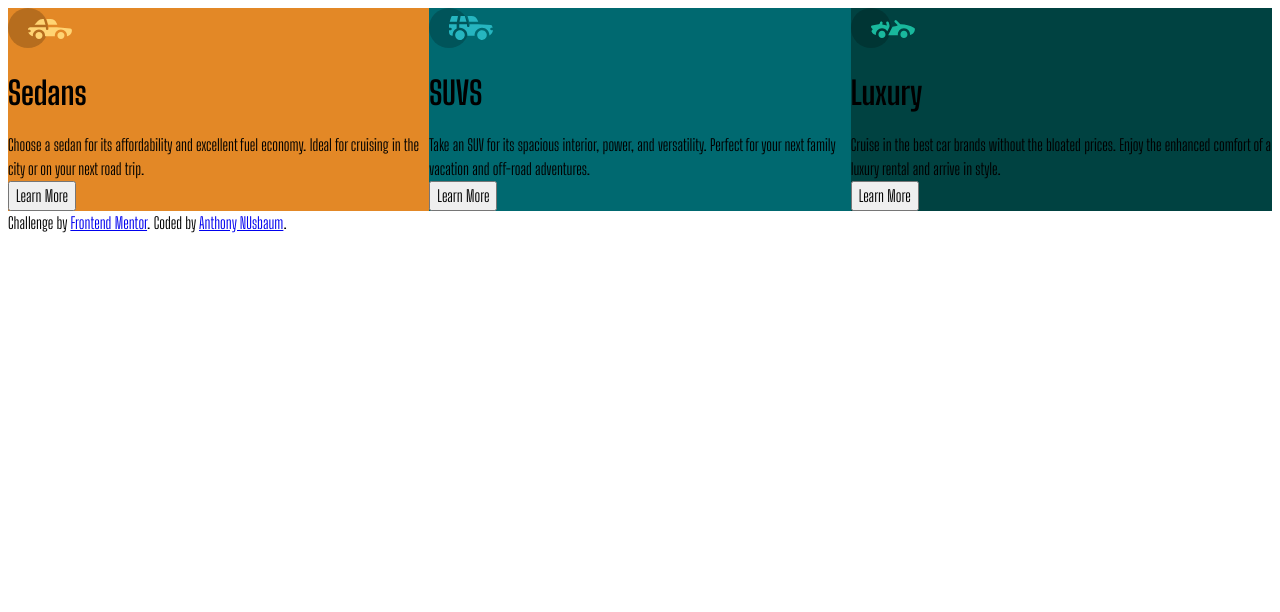
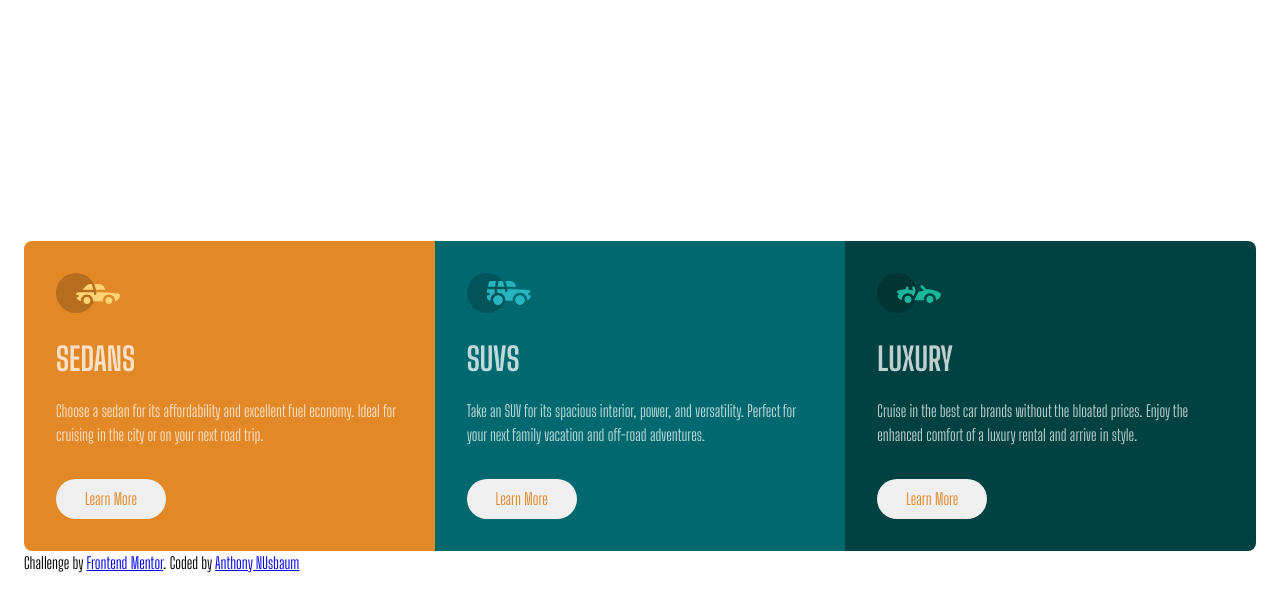
Before and after one commit to anusb412/3-column-preview-card-component-main, a plain HTML site: page index.html in a window 1280 px wide. Drawn offline with Linux system fonts and the light colour scheme.

Commit message:
8/10 7:20 Final

```diff
--- a/index.html
+++ b/index.html
@@ -35,11 +35,11 @@
       rental and arrive in style.</p>
     <button class="learn-button">Learn More</button>
     </div>
+    <div class="attribution">
+      Challenge by <a href="https://www.frontendmentor.io?ref=challenge" target="_blank">Frontend Mentor</a>.
+      Coded by <a href="#">Anthony NUsbaum</a>
+    </div>
  </div>
+</body>
 
-  <div class="attribution">
-    Challenge by <a href="https://www.frontendmentor.io?ref=challenge" target="_blank">Frontend Mentor</a>.
-    Coded by <a href="#">Anthony NUsbaum</a>.
-  </div>
-</body>
 </html>
--- a/style.css
+++ b/style.css
@@ -95,6 +95,20 @@ select {
     --fw-700: 700;
 }
 
+body {
+    display: flex;
+    justify-content: center;
+    align-items: center;
+}
+
+.container {
+    padding: 2rem 1rem;
+}
+
+.section {
+    padding: 2rem;
+}
+
 .sedan-section {
     background-color: var(--clr-orange);
 }
@@ -107,10 +121,49 @@ select {
     background-color: var(--clr-vdcyan);
 }
 
+h1 {
+    color: var(--clr-white);
+    text-transform: uppercase;
+    font-weight: var(--fw-700);
+    font-size: 2rem;
+}
+
+p {
+    color: var(--clr-white);
+    font-family: "Big Shoulders Display";
+    font-weight: 400;
+    line-height: 1.5rem;
+}
+
+.learn-button {
+    border-radius: 2rem;
+    border: 0;
+    width: 110px;
+    height: 40px;
+    margin-top: 2rem;
+    color: var(--clr-orange);
+}
+
 @media (min-width: 375px) {
     .container {
         display: grid;
         grid-template-columns: 1fr 1fr 1fr;
     }
+    .sedan-section {
+        border-radius: .5rem 0 0 .5rem;
+    }
 
+    .luxury-section {
+        border-radius: 0 .5rem .5rem 0;
+    }
 }
+
+@media (max-width: 375px) {
+    .sedan-section {
+        border-radius: .5rem .5rem 0 0;
+    }
+
+    .luxury-section {
+        border-radius: 0 0 .5rem .5rem;
+    }
+}
```
